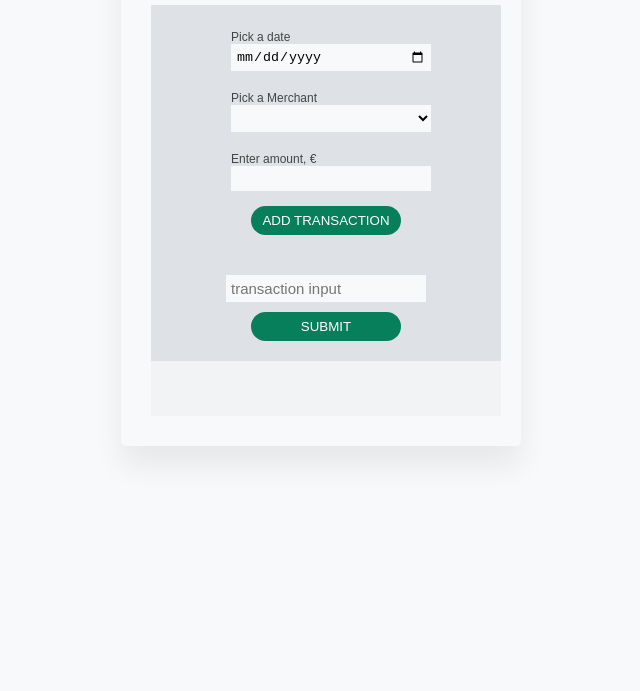
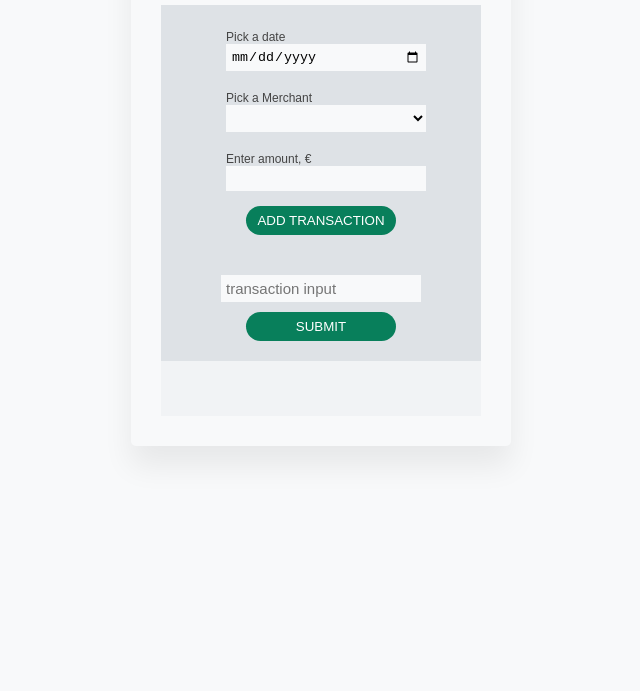
Before and after one commit to AudriusAnusauskas/MPTask, a plain HTML site: page index.html in a window 1280 px wide. Shown: the part 109-800 px from the top of the page, without its empty margins (319-959 px from the left). Drawn offline with Linux system fonts and the light colour scheme.

Commit message:
app width

```diff
--- a/style.css
+++ b/style.css
@@ -10,7 +10,7 @@ body {
   border-top: 5px solid #087f5b;
   color: #444;
   font-family: sans-serif;
-  width: 400px;
+  width: 380px;
   margin: 30px auto;
   background-color: #f8f9fa;
   padding: 30px;
@@ -34,7 +34,7 @@ form {
   flex-direction: column;
   justify-content: center;
   align-items: center;
-  width: 350px;
+  width: 320px;
   padding: 20px;
   background-color: #dee2e6;
   gap: 10px;
@@ -46,7 +46,7 @@ form {
 .info {
   display: flex;
   flex-direction: column;
-  width: 350px;
+  width: 320px;
   padding: 20px;
   background-color: #f1f3f5;
   gap: 5px;
```
